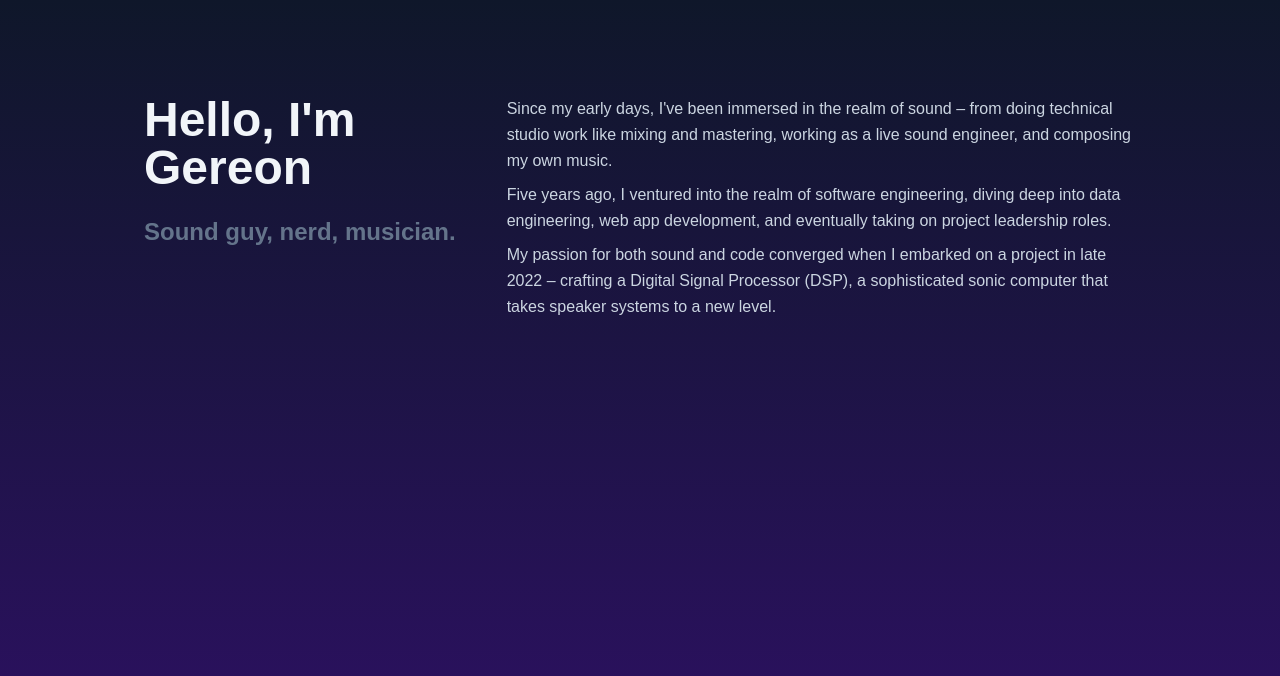
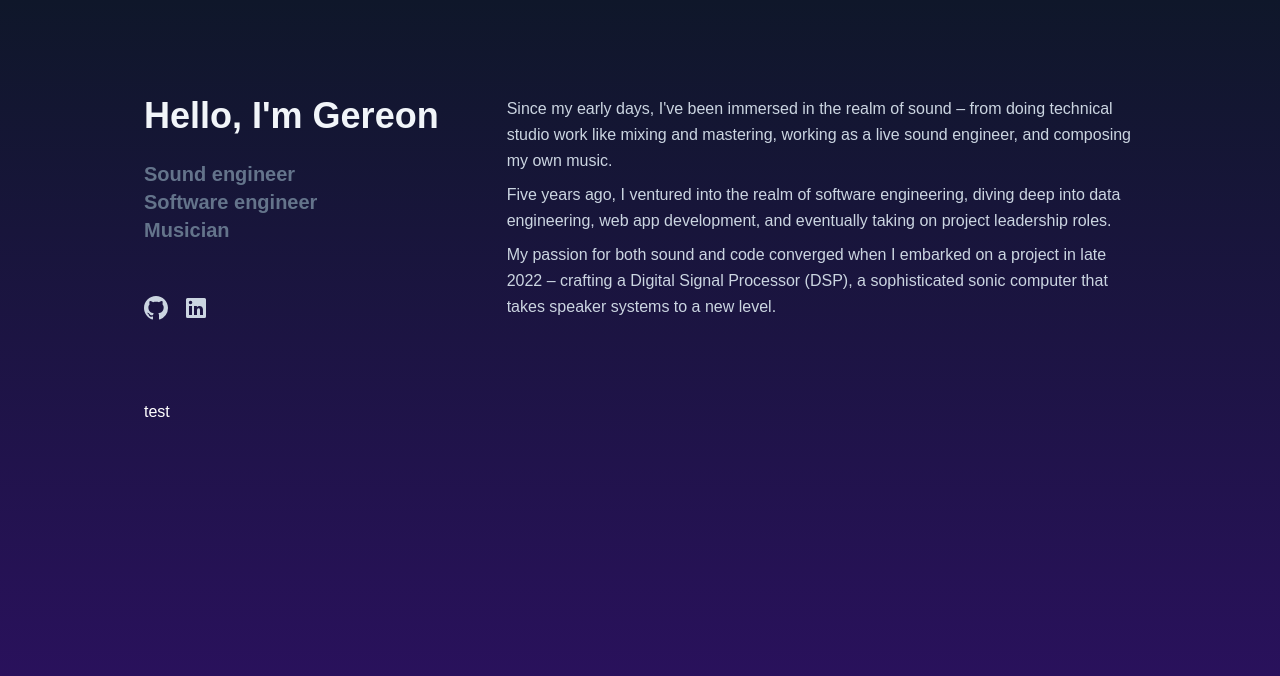
Before and after one commit to gereonrisse/personal-website, a SvelteKit app: page / in a window 1280 px wide. Shown: the top 676 px of the page. Built offline with nearby package versions, Linux system fonts and the light colour scheme; a web font is replaced by a local one.

Commit message:
enhanced intro section & added socials

```diff
--- /dev/null
+++ b/src/lib/SocialIcon.svelte
@@ -0,0 +1,7 @@
+<script>
+    export let href = '#';
+</script>
+
+<a class="text-slate-300 hover:text-slate-100 h-6 w-6" href="{href}">
+    <slot />
+</a>
--- /dev/null
+++ b/src/lib/svg/GitHub.svelte
@@ -0,0 +1 @@
+<svg xmlns="http://www.w3.org/2000/svg" viewBox="0 0 16 16" fill="currentColor" class="h-full w-full" aria-hidden="true"><path d="M8 0C3.58 0 0 3.58 0 8c0 3.54 2.29 6.53 5.47 7.59.4.07.55-.17.55-.38 0-.19-.01-.82-.01-1.49-2.01.37-2.53-.49-2.69-.94-.09-.23-.48-.94-.82-1.13-.28-.15-.68-.52-.01-.53.63-.01 1.08.58 1.23.82.72 1.21 1.87.87 2.33.66.07-.52.28-.87.51-1.07-1.78-.2-3.64-.89-3.64-3.95 0-.87.31-1.59.82-2.15-.08-.2-.36-1.02.08-2.12 0 0 .67-.21 2.2.82.64-.18 1.32-.27 2-.27.68 0 1.36.09 2 .27 1.53-1.04 2.2-.82 2.2-.82.44 1.1.16 1.92.08 2.12.51.56.82 1.27.82 2.15 0 3.07-1.87 3.75-3.65 3.95.29.25.54.73.54 1.48 0 1.07-.01 1.93-.01 2.2 0 .21.15.46.55.38A8.013 8.013 0 0016 8c0-4.42-3.58-8-8-8z"></path></svg>
--- /dev/null
+++ b/src/lib/svg/LinkedIn.svelte
@@ -0,0 +1 @@
+<svg xmlns="http://www.w3.org/2000/svg" viewBox="0 0 24 24" fill="currentColor" class="h-full w-full" aria-hidden="true"><path d="M20.5 2h-17A1.5 1.5 0 002 3.5v17A1.5 1.5 0 003.5 22h17a1.5 1.5 0 001.5-1.5v-17A1.5 1.5 0 0020.5 2zM8 19H5v-9h3zM6.5 8.25A1.75 1.75 0 118.3 6.5a1.78 1.78 0 01-1.8 1.75zM19 19h-3v-4.74c0-1.42-.6-1.93-1.38-1.93A1.74 1.74 0 0013 14.19a.66.66 0 000 .14V19h-3v-9h2.9v1.3a3.11 3.11 0 012.7-1.4c1.55 0 3.36.86 3.36 3.66z"></path></svg>
--- a/src/routes/+layout.svelte
+++ b/src/routes/+layout.svelte
@@ -17,7 +17,7 @@
 </script>
 
 <div class="app h-screen text-white">
-	<main class="h-full px-4 py-8 max-w-5xl mx-auto flex flex-col">
+	<main class="h-full px-4 py-8 max-w-5xl mx-auto flex flex-col gap-12 sm:gap-20">
 		<slot />
 	</main>
 
--- a/src/routes/+page.svelte
+++ b/src/routes/+page.svelte
@@ -1,5 +1,8 @@
 <script>
 
+import SocialIcon from "$lib/SocialIcon.svelte";
+import GitHub from "$lib/svg/GitHub.svelte";
+import LinkedIn from "$lib/svg/LinkedIn.svelte";
 </script>
 
 <svelte:head>
@@ -7,12 +10,29 @@
     <meta content="Svelte demo app" name="description"/>
 </svelte:head>
 
-<section class="flex flex-col sm:flex-row gap-6 sm:gap-12 mt-16" id="intro">
-    <div class="basis-1/3">
-		<h1 class="text-5xl font-bold text-slate-100">Hello, I'm Gereon</h1>
-		<h2 class="text-2xl font-bold text-slate-500 mt-6">Sound guy, nerd, musician.</h2>
+<!-- INTRO SECTION -->
+<section class="flex flex-col sm:flex-row gap-6 sm:gap-12 mt-16">
+
+    <!-- Header & Socials -->
+    <div class="sm:basis-1/3 flex flex-col">
+		<h1 class="text-4xl font-bold text-slate-100">
+            Hello, I'm Gereon
+        </h1>
+		<h2 class="text-xl font-bold text-slate-500 mt-6">
+            Sound engineer<br>Software engineer<br>Musician
+        </h2>
+        <div class="mt-auto flex flex-row gap-4">
+            <SocialIcon>
+                <GitHub/>
+            </SocialIcon>
+            <SocialIcon>
+                <LinkedIn/>
+            </SocialIcon>
+        </div>
 	</div>
-    <div class="basis-2/3 leading-relaxed flex flex-col gap-2 text-slate-300">
+
+    <!-- Text -->
+    <div class="sm:basis-2/3 leading-relaxed flex flex-col gap-2 text-slate-300">
         <p>
             Since my early days, I've been immersed in the realm of sound – from doing technical studio work like mixing
             and mastering, working as a live sound engineer, and composing my own music.
@@ -27,3 +47,8 @@
         </p>
     </div>
 </section>
+
+<!-- SOFTWARE SECTION -->
+<section id="software">
+    test
+</section>
```
